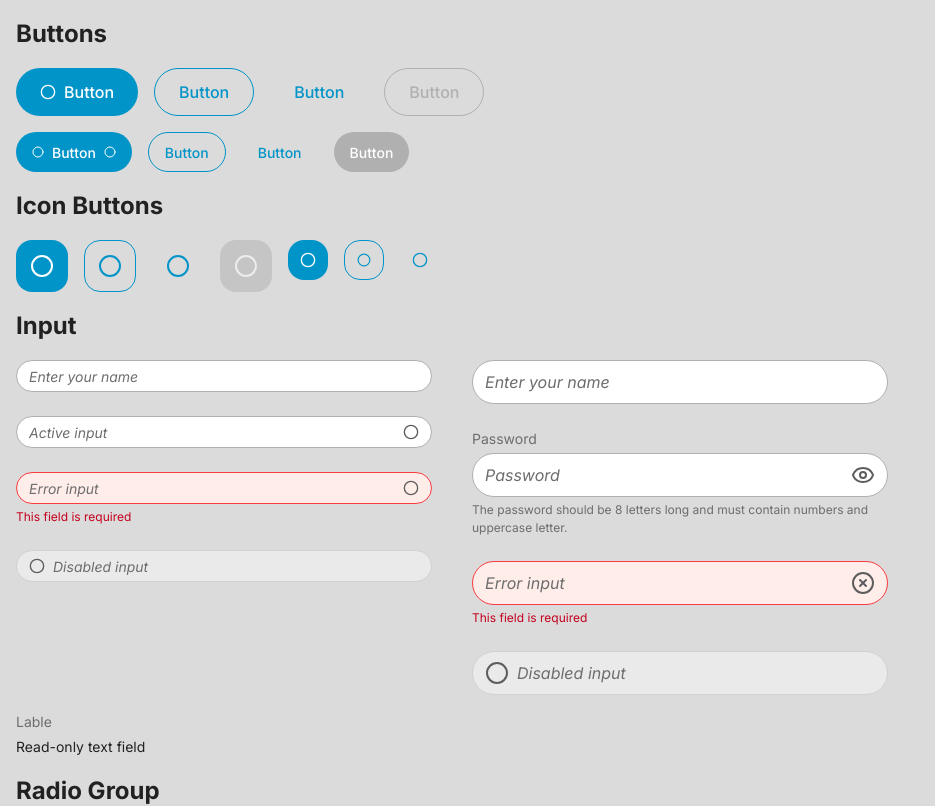
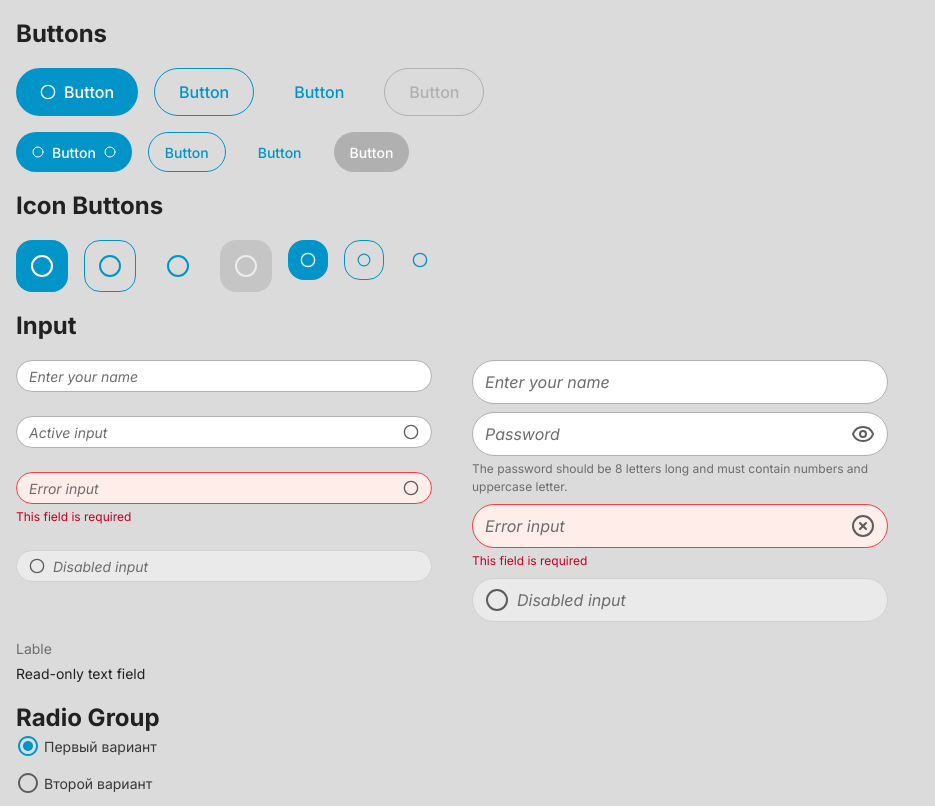
Before and after one commit to alenanish/GraduationThesis, a Next.js app: page / in a window 1280 px wide. Shown: the top 806 px of the page, without its empty margins (0-935 px from the left). Built offline with nearby package versions, Linux system fonts and the light colour scheme.

Commit message:
Fix input styles

```diff
--- a/app/components/ui/input.tsx
+++ b/app/components/ui/input.tsx
@@ -84,7 +84,7 @@ const Input: React.FC<InputProps> = ({
 
   const getContainerStyles = () => {
     let baseStyles =
-      "text-white-900 py-[6px] px-3 flex items-center rounded-[32px] border transition-colors duration-200 ";
+      " transform-all text-white-900 py-[6px] px-3 flex items-center rounded-[32px] border transition-colors duration-200 ";
 
     switch (state) {
       case "disabled":
@@ -141,7 +141,7 @@ const Input: React.FC<InputProps> = ({
   };
 
   const getLabelStyles = () => {
-    let baseStyles = "text-white-400 mb-1 ";
+    let baseStyles = "mb-1 transition-all ease-in-out ";
 
     if (size === "S") {
       baseStyles += " text-caption";
@@ -149,12 +149,19 @@ const Input: React.FC<InputProps> = ({
       baseStyles += " text-body-s";
     }
 
+    if (isFocused) {
+      baseStyles += " text-blue-500";
+    } else {
+      baseStyles += " text-white-400";
+    }
+
+
     return baseStyles;
   };
 
   return (
     <div className={"relative"}>
-      {label && <div className={getLabelStyles()}>{label}</div>}
+      {(isFocused || inputValue != '') && label && (<div className={getLabelStyles()}>{label}</div>)}
       <div className={getContainerStyles()}>
         {leftIcon && (
           <span className={getIconStyles() + " mr-2 "}>{leftIcon}</span>
--- a/app/page.tsx
+++ b/app/page.tsx
@@ -132,10 +132,12 @@ export default function Page() {
             onChange={handleChange}
           />
         </div>
-        <div className="flex flex-col space-y-6 w-1/3">
+        <div className="flex flex-col space-y-2 w-1/3">
           <Input
             state="enabled"
             size="M"
+            id='name'
+            label="Name"
             placeholder="Enter your name"
             value={inputValue}
             onChange={handleChange}
```
